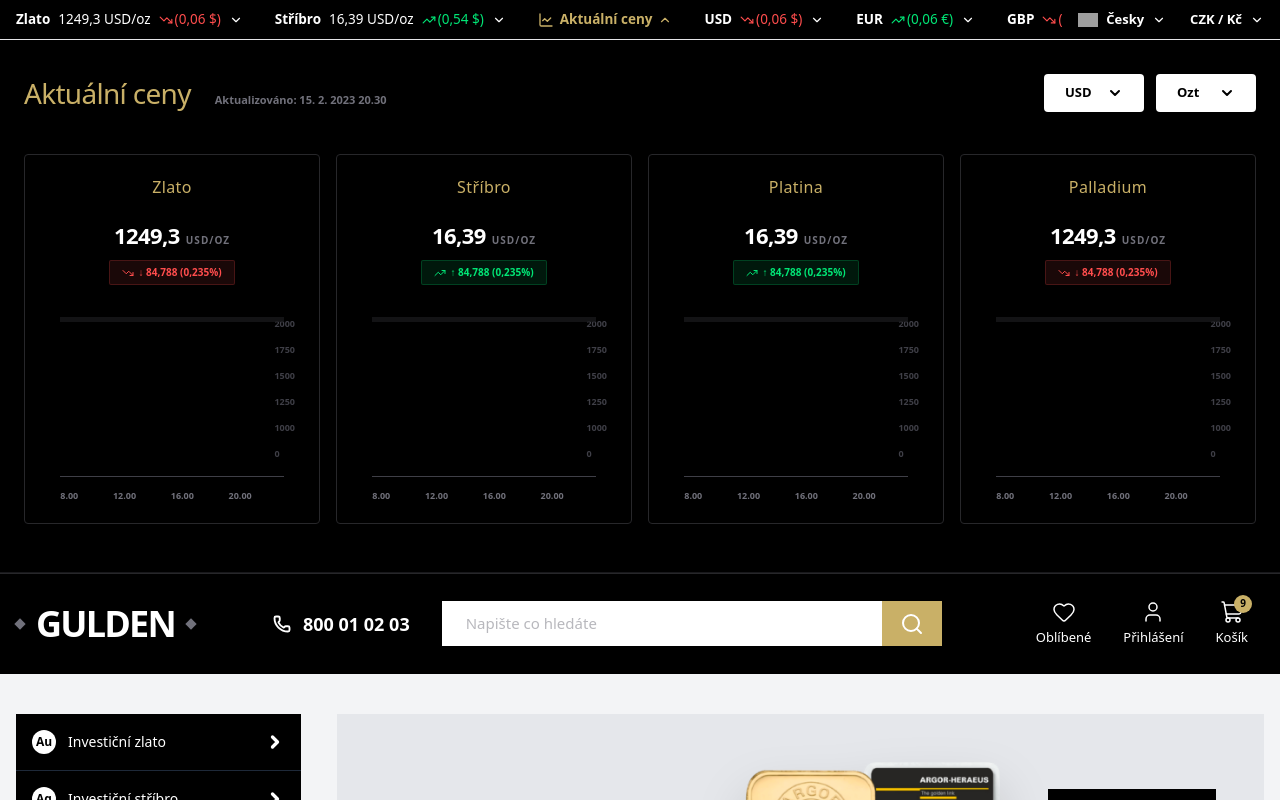
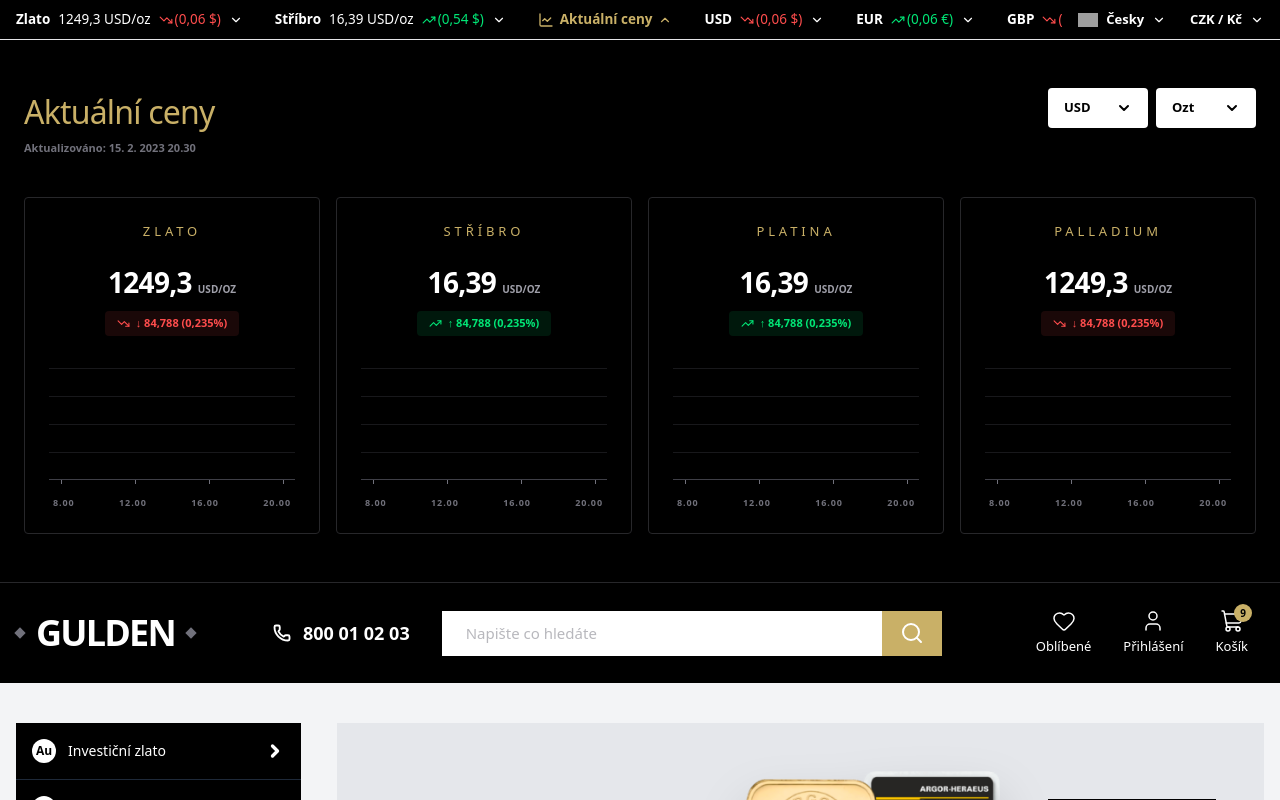
Before and after one commit to ourswebsolutions-ux/fast2fast, a Next.js app: page / in a window 1280 px wide. Both pictures are taken after a click on the element "Aktuální ceny". Shown: the top 800 px of the page. Built offline with nearby package versions, Linux system fonts and the light colour scheme; grey boxes are pictures that could not be loaded; what chartjs-chart-financial would draw is missing.

Commit message:
your message

```diff
--- a/src/components/topBarComponents/ActualniCeny.tsx
+++ b/src/components/topBarComponents/ActualniCeny.tsx
@@ -4,106 +4,122 @@ import React from "react";
 import { ChevronDown, TrendingDown, TrendingUp } from "lucide-react";
 import { cn } from "@/lib/utils";
 
-const MetalPriceCard = ({ data }: { data: any }) => (
-  <div className="border border-zinc-800 p-5 flex flex-col items-center bg-black rounded-sm w-full transition-all duration-300 hover:border-zinc-600 group">
-    {/* Metal Name */}
-    <span className="text-[#C9B067] text-[16px] font-medium mb-5 tracking-wide">{data.name}</span>
+/* ================= TYPES ================= */
+interface MetalData {
+  name: string;
+  price: string;
+  unit: string;
+  changeValue: string;
+  changePercent: string;
+  isDown: boolean;
+}
 
-    {/* Price & Unit */}
-    <div className="flex items-baseline gap-1.5 mb-2">
-      <span className="text-white text-[22px] font-bold tracking-tight">{data.price}</span>
-      <span className="text-zinc-500 text-[10px] font-bold uppercase tracking-widest">{data.unit}</span>
-    </div>
+/* ================= METAL CARD COMPONENT ================= */
+const MetalPriceCard = ({ data }: { data: MetalData }) => {
+  return (
+    <div className="border border-zinc-800 p-6 flex flex-col items-center bg-black rounded-sm group hover:border-zinc-700 transition-all duration-300">
+      {/* Metal Name - Gold color with wide tracking */}
+      <span className="text-[#C9B067] text-[13px] uppercase tracking-[0.3em] mb-5 font-medium">
+        {data.name}
+      </span>
 
-    {/* Change Status Box */}
-    <div className={cn(
-      "flex items-center gap-1 px-3 py-1 rounded-[2px] text-[10px] font-bold mb-8 border",
-      data.isDown
-        ? "bg-[#FF4D4D]/10 text-[#FF4D4D] border-[#FF4D4D]/20"
-        : "bg-[#00E676]/10 text-[#00E676] border-[#00E676]/20"
-    )}>
-      {data.isDown ? <TrendingDown size={12} /> : <TrendingUp size={12} />}
-      <span>{data.changeValue} ({data.changePercent})</span>
-    </div>
-
-    {/* Graph Section with Labels */}
-    <div className="w-full h-40 relative flex items-center justify-center mb-2">
-      {/* Y-Axis Labels (Right Side) */}
-      <div className="absolute right-0 top-0 h-full flex flex-col justify-between text-[9px] text-zinc-700 font-bold pr-1 select-none">
-        <span>2000</span>
-        <span>1750</span>
-        <span>1500</span>
-        <span>1250</span>
-        <span>1000</span>
-        <span className="mb-4">0</span>
+      {/* Price Section */}
+      <div className="flex items-baseline gap-1.5 mb-2">
+        <span className="text-white text-[28px] font-bold tracking-tight">
+          {data.price}
+        </span>
+        <span className="text-zinc-400 text-[10px] font-bold uppercase">
+          {data.unit}
+        </span>
       </div>
 
-      <div className="w-[88%] h-full flex flex-col justify-between relative">
+      {/* Change Badge */}
+      <div className={cn(
+        "flex items-center gap-1.5 px-3 py-1 rounded-sm text-[11px] font-bold mb-8",
+        data.isDown ? "bg-[#FF4D4D]/10 text-[#FF4D4D]" : "bg-[#00E676]/10 text-[#00E676]"
+      )}>
+        {data.isDown ? <TrendingDown size={13} /> : <TrendingUp size={13} />}
+        <span>{data.isDown ? "↓" : "↑"} {data.changeValue} ({data.changePercent})</span>
+      </div>
+
+      {/* Chart Section */}
+      <div className="w-full h-28 mt-auto relative mb-4">
         {/* Horizontal Grid Lines */}
-        {[...Array(5)].map((_, i) => (
-          <div key={i} className="w-full h-[1px] bg-zinc-900/80" />
-        ))}
+        <div className="absolute top-0 w-full h-[1px] bg-zinc-900"></div>
+        <div className="absolute top-[25%] w-full h-[1px] bg-zinc-900"></div>
+        <div className="absolute top-[50%] w-full h-[1px] bg-zinc-900"></div>
+        <div className="absolute top-[75%] w-full h-[1px] bg-zinc-900"></div>
 
-        {/* SVG Graph (Updated path to match image precisely) */}
-        <div className="absolute inset-0 pointer-events-none pr-8">
-          <svg viewBox="0 0 200 100" preserveAspectRatio="none" className="w-full h-full stroke-[1.2] fill-none text-[#C9B067] overflow-visible">
-            <path
-              d="M0,70 L5,65 L8,55 L10,60 L12,45 L15,58 L18,48 L22,50 L25,48 L30,58 L35,75 L40,85 L45,95 L50,85 L55,88 L60,95 L65,92 L70,98 L75,90 L80,95 L85,105 L90,95 L95,90 L100,85 L105,92 L110,88 L115,100 L120,95 L125,92 L130,95 L135,102 L140,95 L145,98 L150,85 L155,75 L160,78 L165,70 L170,60 L175,45 L180,30 L185,10 L190,35 L195,25 L200,45"
-              strokeLinejoin="round"
-              strokeLinecap="round"
-              className="drop-shadow-[0_0_3px_rgba(201,176,103,0.3)]"
-            />
-          </svg>
-        </div>
+        <svg viewBox="0 0 200 80" className="w-full h-full stroke-[1.5] fill-none text-[#C9B067] overflow-visible">
+          {/* Chart Path - Exact aesthetic from image */}
+          <path
+            d="M0,55 C10,50 20,60 30,35 C45,15 55,70 70,55 C85,40 100,75 120,45 C140,20 160,65 180,30 C190,15 200,25 210,10"
+            className="drop-shadow-[0_0_8px_rgba(201,176,103,0.3)]"
+          />
+        </svg>
 
-        {/* X-Axis Bottom Line */}
-        <div className="w-full h-[1px] bg-zinc-700 mt-auto" />
+        {/* Bottom Axis Line */}
+        <div className="absolute bottom-0 w-full h-[1px] bg-zinc-700"></div>
+
+        {/* Ticks */}
+        <div className="absolute bottom-[-4px] left-[5%] w-[1px] h-[4px] bg-zinc-500"></div>
+        <div className="absolute bottom-[-4px] left-[35%] w-[1px] h-[4px] bg-zinc-500"></div>
+        <div className="absolute bottom-[-4px] left-[65%] w-[1px] h-[4px] bg-zinc-500"></div>
+        <div className="absolute bottom-[-4px] left-[95%] w-[1px] h-[4px] bg-zinc-500"></div>
+      </div>
+
+      {/* Time Labels */}
+      <div className="flex justify-between w-full text-[9px] text-zinc-500 font-bold tracking-widest px-1">
+        <span>8.00</span>
+        <span>12.00</span>
+        <span>16.00</span>
+        <span>20.00</span>
       </div>
     </div>
+  );
+};
 
-    {/* X-Axis Time Labels */}
-    <div className="flex justify-between w-[88%] text-[9px] text-zinc-500 font-bold mt-1 pr-8">
-      <span>8.00</span><span>12.00</span><span>16.00</span><span>20.00</span>
-    </div>
-  </div>
-);
-
+/* ================= MAIN COMPONENT ================= */
 export default function ActualniCeny() {
-  const metals = [
-    { name: "Zlato", price: "1249,3", unit: "USD/oz", changeValue: "↓ 84,788", changePercent: "0,235%", isDown: true },
-    { name: "Stříbro", price: "16,39", unit: "USD/oz", changeValue: "↑ 84,788", changePercent: "0,235%", isDown: false },
-    { name: "Platina", price: "16,39", unit: "USD/oz", changeValue: "↑ 84,788", changePercent: "0,235%", isDown: false },
-    { name: "Palladium", price: "1249,3", unit: "USD/oz", changeValue: "↓ 84,788", changePercent: "0,235%", isDown: true },
+  const metals: MetalData[] = [
+    { name: "Zlato", price: "1249,3", unit: "USD/oz", changeValue: "84,788", changePercent: "0,235%", isDown: true },
+    { name: "Stříbro", price: "16,39", unit: "USD/oz", changeValue: "84,788", changePercent: "0,235%", isDown: false },
+    { name: "Platina", price: "16,39", unit: "USD/oz", changeValue: "84,788", changePercent: "0,235%", isDown: false },
+    { name: "Palladium", price: "1249,3", unit: "USD/oz", changeValue: "84,788", changePercent: "0,235%", isDown: true },
   ];
 
   return (
-    <div className="w-full bg-black border-b border-zinc-900">
-      <div className="max-w-[1350px] mx-auto px-4 sm:px-6 py-8 max-h-[85vh] overflow-y-auto custom-scrollbar lg:max-h-none lg:overflow-visible">
+    <section className="w-full bg-black py-12 selection:bg-[#C9B067]">
+      <div className="max-w-[1350px] mx-auto px-6">
 
-        {/* Header Section */}
-        <div className="flex flex-col sm:flex-row justify-between items-start sm:items-center gap-6 mb-10">
-          <div className="flex flex-col sm:flex-row sm:items-baseline gap-2 sm:gap-6">
-            <h2 className="text-[#C9B067] text-[28px] font-medium tracking-tight">Aktuální ceny</h2>
-            <p className="text-zinc-500 text-[11px] font-bold">Aktualizováno: 15. 2. 2023 20.30</p>
+        {/* Header: Title & Dropdowns */}
+        <div className="flex justify-between items-start mb-10">
+          <div className="flex flex-col gap-1">
+            <h2 className="text-[#C9B067] text-[32px] font-medium tracking-tight">
+              Aktuální ceny
+            </h2>
+            <p className="text-zinc-500 text-[11px] font-bold">
+              Aktualizováno: 15. 2. 2023 20.30
+            </p>
           </div>
 
-          <div className="flex gap-3 w-full sm:w-auto">
-            <button className="bg-white px-5 py-2 flex items-center justify-between flex-1 sm:min-w-[100px] text-black text-[13px] font-extrabold rounded-sm border border-transparent active:bg-zinc-200">
-              USD <ChevronDown size={16} strokeWidth={3} />
+          <div className="flex gap-2">
+            <button className="bg-white px-4 py-2.5 flex items-center justify-between min-w-[100px] text-black text-[13px] font-bold rounded-sm">
+              USD <ChevronDown size={16} strokeWidth={3} className="ml-2" />
             </button>
-            <button className="bg-white px-5 py-2 flex items-center justify-between flex-1 sm:min-w-[100px] text-black text-[13px] font-extrabold rounded-sm border border-transparent active:bg-zinc-200">
-              Ozt <ChevronDown size={16} strokeWidth={3} />
+            <button className="bg-white px-4 py-2.5 flex items-center justify-between min-w-[100px] text-black text-[13px] font-bold rounded-sm">
+              Ozt <ChevronDown size={16} strokeWidth={3} className="ml-2" />
             </button>
           </div>
         </div>
 
-        {/* Cards Grid */}
-        <div className="grid grid-cols-1 gap-5 md:grid-cols-2 lg:grid-cols-4 lg:gap-4 pb-4">
+        {/* 4-Column Responsive Grid */}
+        <div className="grid grid-cols-1 md:grid-cols-2 lg:grid-cols-4 gap-4">
           {metals.map((metal, idx) => (
             <MetalPriceCard key={idx} data={metal} />
           ))}
         </div>
       </div>
-    </div>
+    </section>
   );
 }
```
Also changed, not shown: src/components/topBarComponents/ExtendedChart.tsx (+58 -78 lines), src/components/topBarComponents/MarketControls.tsx (+34 -14 lines), src/components/topBarComponents/extendedComponents/DoubleCalendar.tsx (+123 -71 lines), 1 other file (tests, documents, lock files or other folders).
